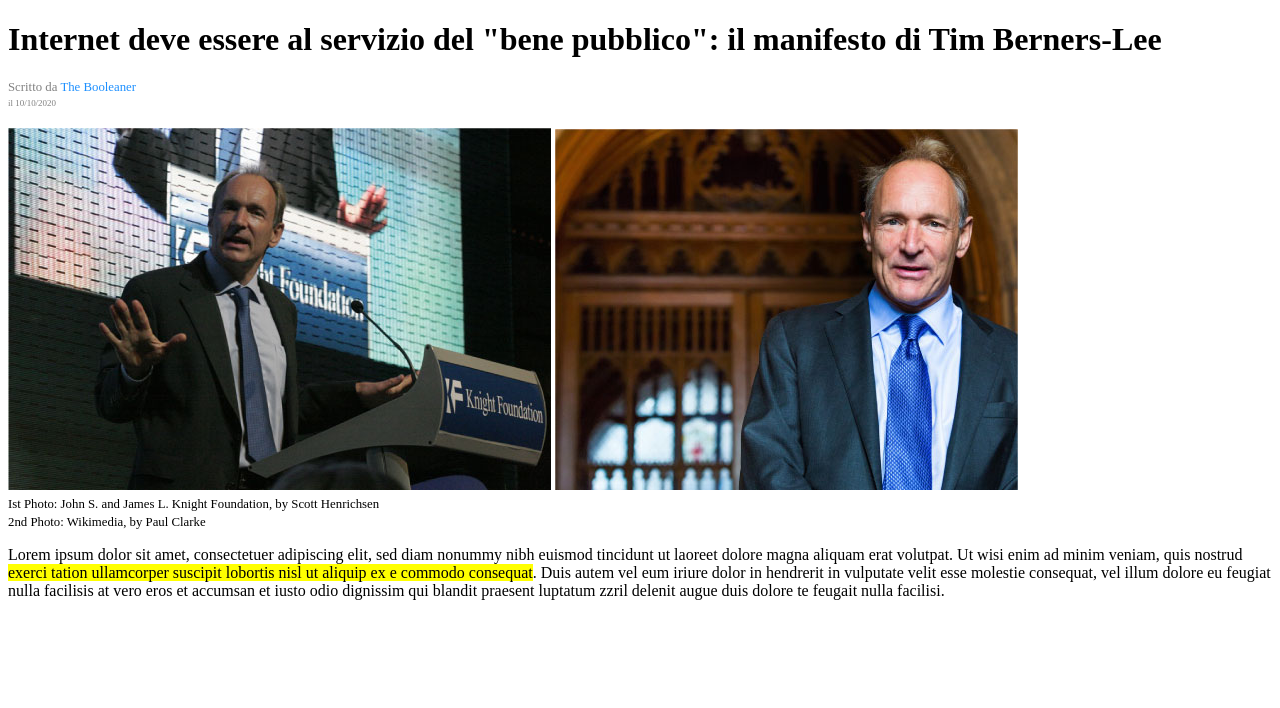
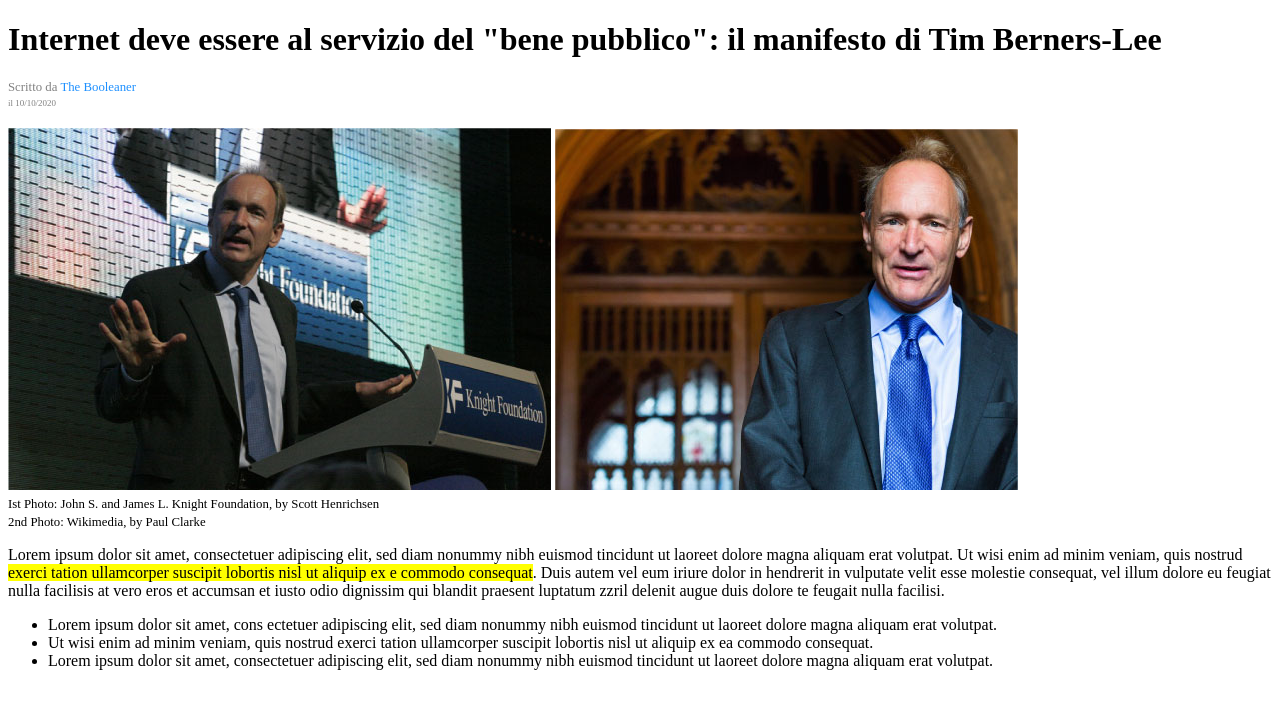
Before and after one commit to emanuelastetsko/html-css-booleaner, a plain HTML site: page index.html in a window 1280 px wide. Drawn offline with Linux system fonts and the light colour scheme.

Commit message:
Aggiunta lista non ordinata

```diff
--- a/index.html
+++ b/index.html
@@ -49,7 +49,11 @@
 
             <!--Lista non ordinata-->
             <section>
-
+                <ul>
+                    <li>Lorem ipsum dolor sit amet, cons ectetuer adipiscing elit, sed diam nonummy nibh euismod tincidunt ut laoreet dolore magna aliquam erat volutpat.</li>
+                    <li>Ut wisi enim ad minim veniam, quis nostrud exerci tation ullamcorper suscipit lobortis nisl ut aliquip ex ea commodo consequat.</li>
+                    <li>Lorem ipsum dolor sit amet, consectetuer adipiscing elit, sed diam nonummy nibh euismod tincidunt ut laoreet dolore magna aliquam erat volutpat.</li>
+                </ul>
             </section>
 
             <!--Tabella-->
```
